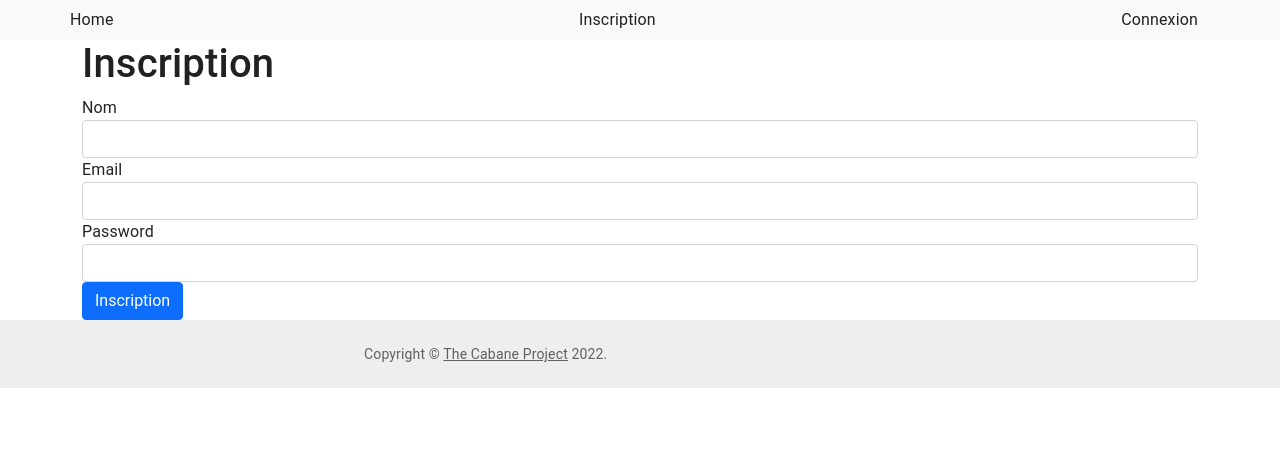
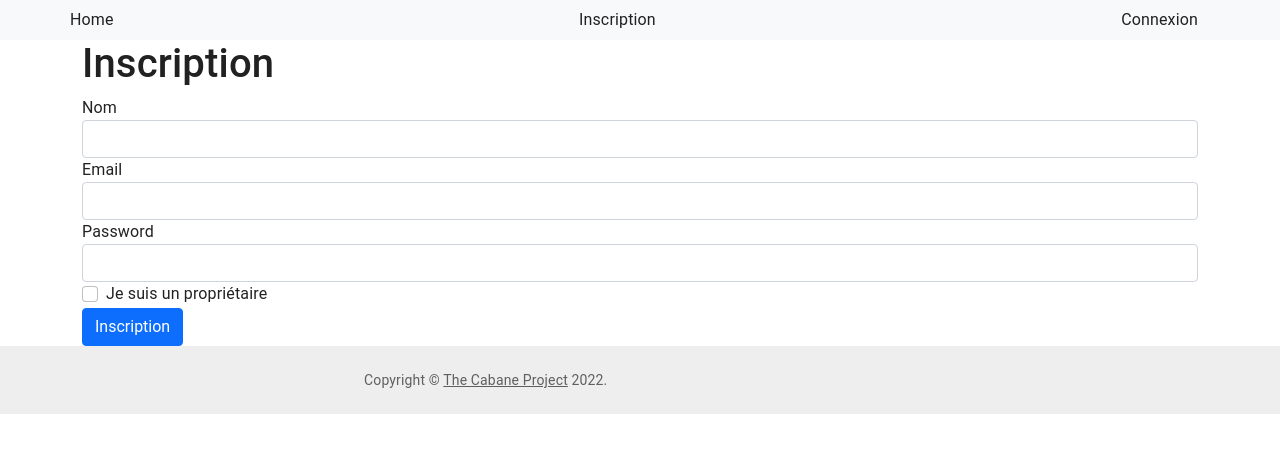
Before and after one commit to SLAF-Team/The-Cabane-Project, a Next.js app: page /signup in a window 1280 px wide. Shown: the top 452 px of the page. Built offline with nearby package versions, Linux system fonts and the light colour scheme.

Commit message:
add checkbox for owner in signup

```diff
--- a/pages/signup/index.js
+++ b/pages/signup/index.js
@@ -5,13 +5,13 @@ import { useUserContext } from "../../context/UserContext";
 import jwt_decode from "jwt-decode";
 
 const SignUp = () => {
-
-  const {setUser} = useUserContext()
+  const { setUser } = useUserContext();
 
   // States for registration
   const [name, setName] = useState("");
   const [email, setEmail] = useState("");
   const [password, setPassword] = useState("");
+  const [isOwner, setOwner] = useState(false);
 
   // Handling the name change
   const handleName = (e) => {
@@ -28,13 +28,17 @@ const SignUp = () => {
     setPassword(e.target.value);
   };
 
+  const handleCheck = () => {
+    setOwner(!isOwner);
+  };
+
   async function signUserUp(data) {
     const result = await axios.post("/api/user/addUser", {
       ...data,
     });
     console.log(result);
     Cookies.set("token", result.data.token, { expires: 7 });
-    setUser(jwt_decode(Cookies.get("token")))
+    setUser(jwt_decode(Cookies.get("token")));
     // window.location.reload();
   }
 
@@ -44,6 +48,7 @@ const SignUp = () => {
     const data = {
       name: name,
       email: email,
+      isowner: isOwner,
       // password: password,
     };
     console.log(data);
@@ -83,6 +88,19 @@ const SignUp = () => {
         />
       </div>
 
+      <div className="form-check">
+        <input
+          className="form-check-input"
+          type="checkbox"
+          value=""
+          id="flexCheckDefault"
+          onChange={handleCheck}
+        />
+        <label className="form-check-label">
+          Je suis un propriétaire
+        </label>
+      </div>
+
       <button type="submit" className="btn btn-primary">
         Inscription
       </button>
```
